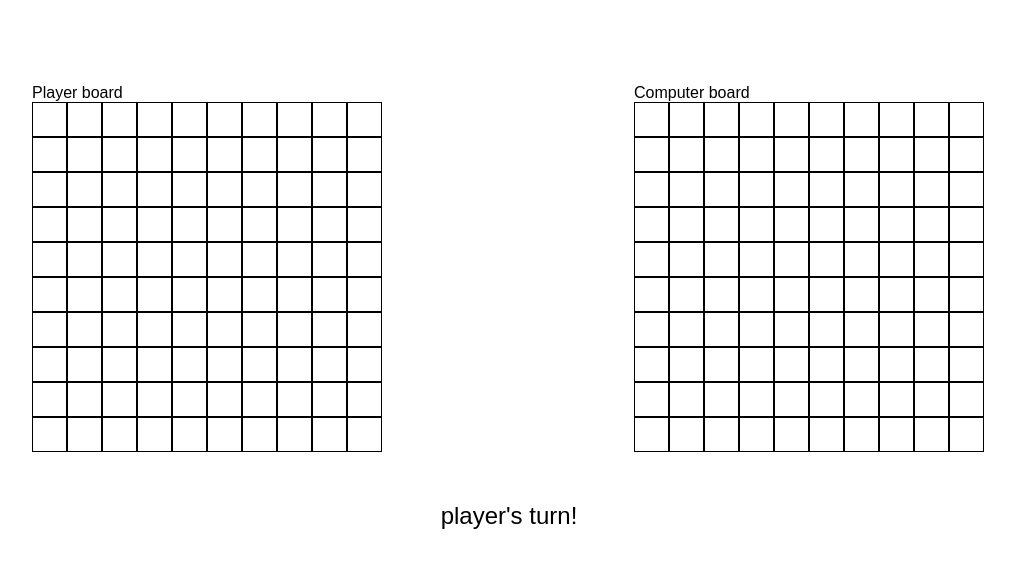
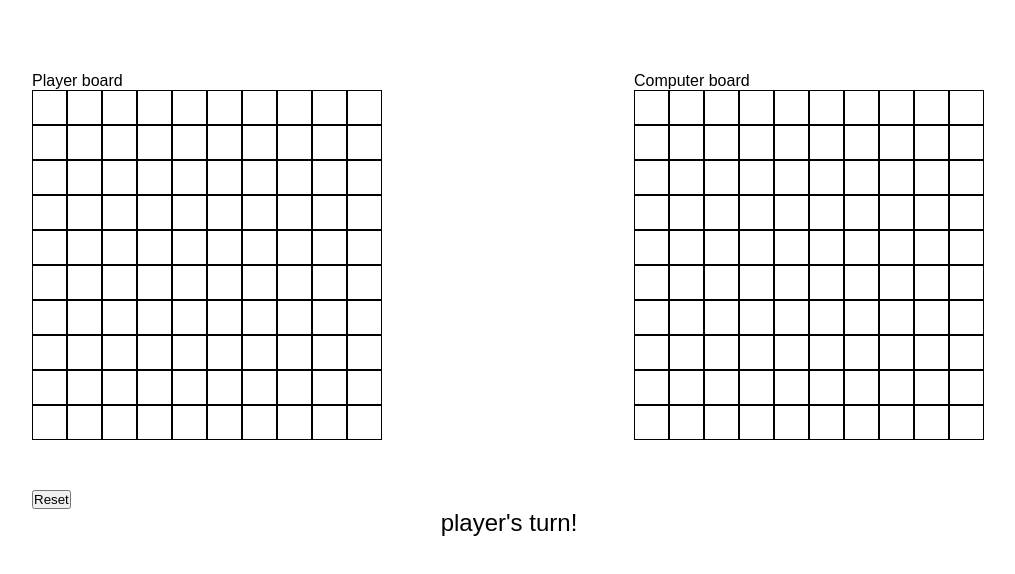
Before and after one commit to tajwararik/Battleship, a website built with webpack: page src/template.html in a window 1280 px wide. Shown: the part 164-738 px from the top of the page, without its empty margins (131-1146 px from the left). Built offline with nearby package versions, Linux system fonts and the light colour scheme.

Commit message:
Added reset button

```diff
--- a/src/template.html
+++ b/src/template.html
@@ -23,6 +23,10 @@
         </div>
       </section>
 
+      <div class="btn">
+        <button type="button">Reset</button>
+      </div>
+
       <section class="display-message"></section>
     </main>
   </body>
```
